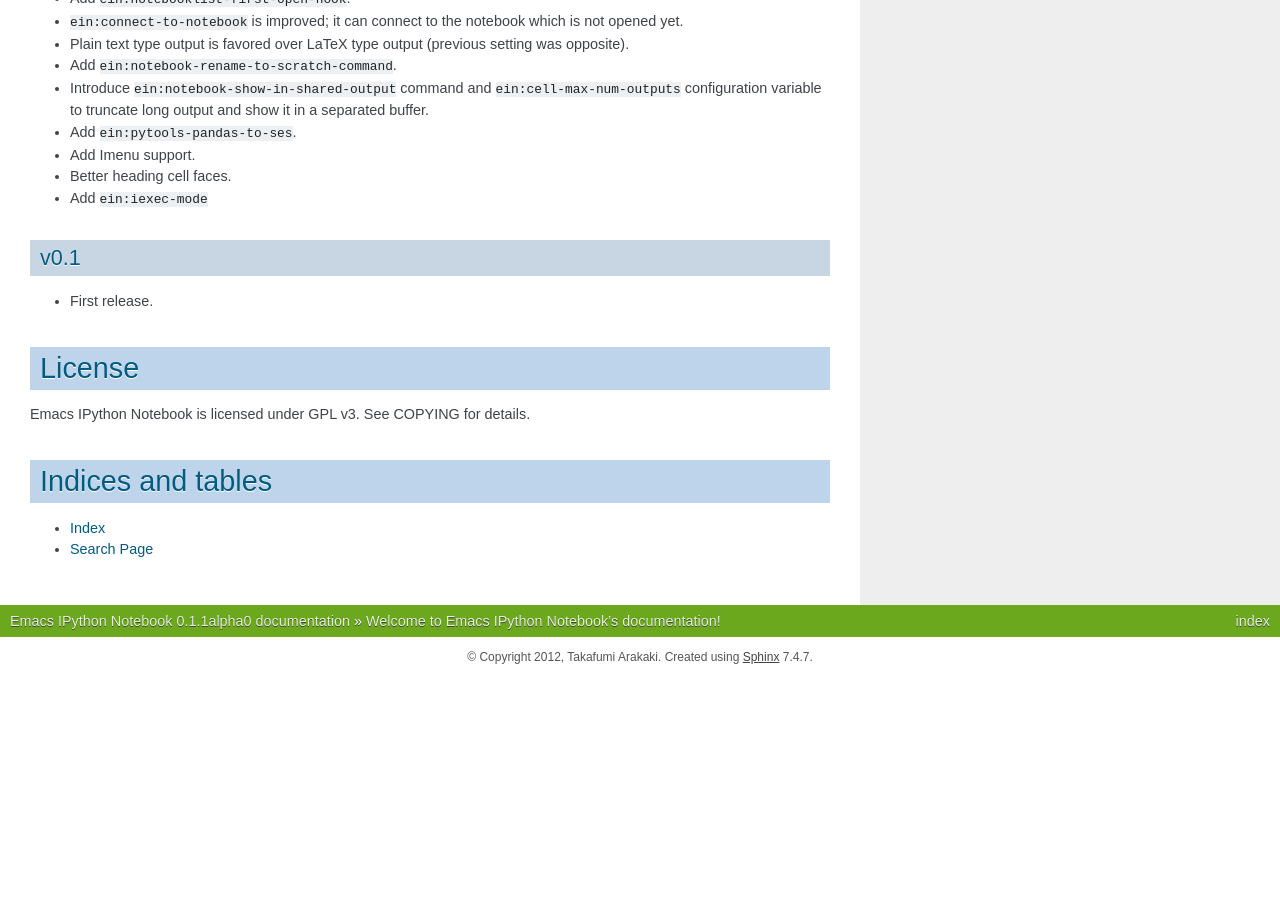
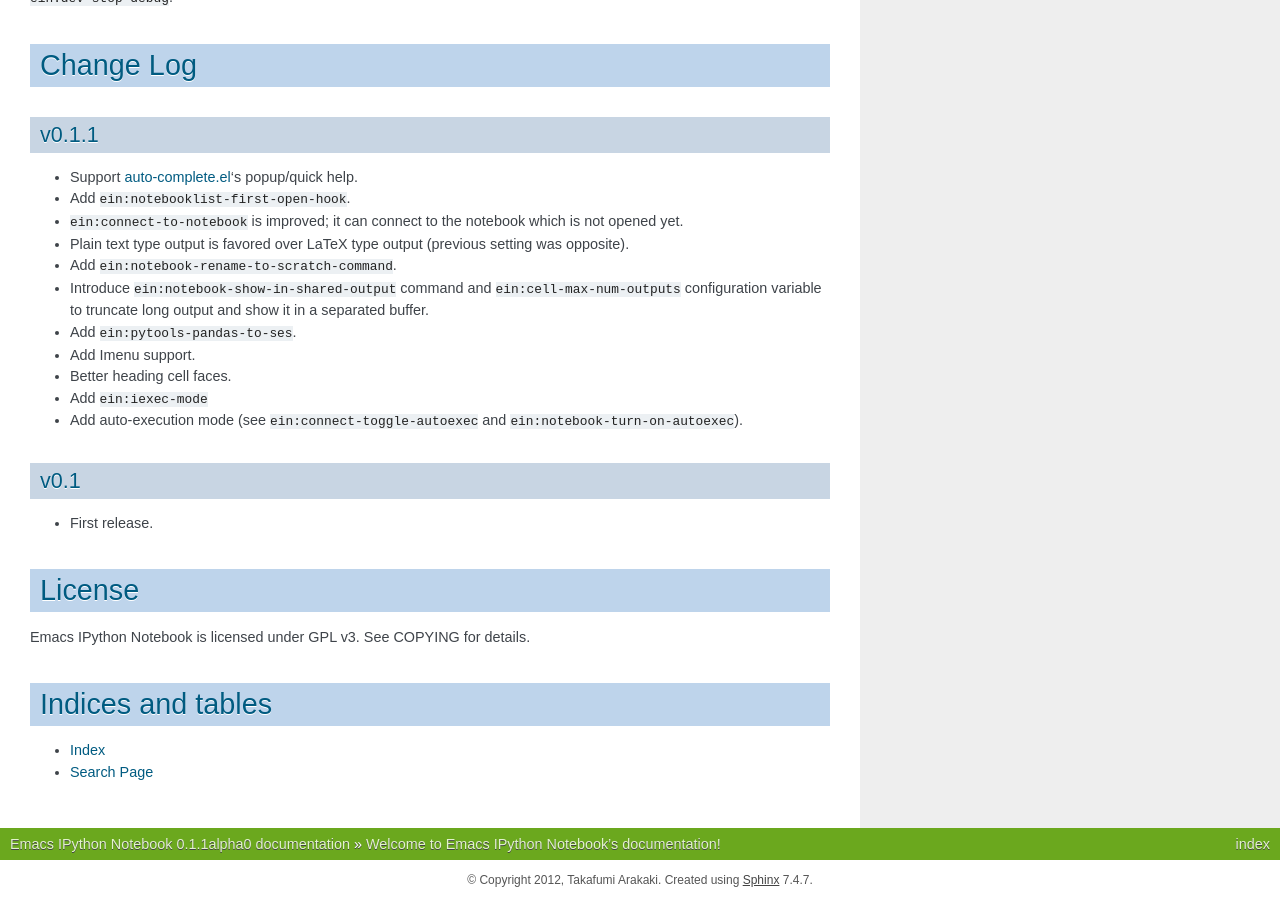
Before and after one commit to millejoh/emacs-ipython-notebook, a Sphinx documentation site: the page built from doc/source/index.rst, in a window 1280 px wide and 900 px high, scrolled down 12191 px. Built offline with Sphinx 7.4.7, drawn with Linux system fonts in a browser that asks for light colours; cross-references to code outside the pages are shown as plain code; before the commit the page ends 12868 px from its top, so only the background shows below that.

Commit message:
Added auto-execution document and change log

```diff
--- a/doc/source/index.rst
+++ b/doc/source/index.rst
@@ -304,6 +304,7 @@
 .. el:variable:: ein:notebook-console-args
 .. el:variable:: ein:cell-traceback-level
 .. el:variable:: ein:cell-max-num-outputs
+.. el:variable:: ein:cell-autoexec-prompt
 .. el:variable:: ein:scratch-notebook-name-template
 .. el:variable:: ein:iexec-delay
 
@@ -313,6 +314,7 @@
 .. el:variable:: ein:connect-run-command
 .. el:variable:: ein:connect-save-before-run
 .. el:variable:: ein:propagate-connect
+.. el:variable:: ein:connect-aotoexec-lighter
 
 MuMaMo
 ^^^^^^
@@ -477,6 +479,9 @@
 * Add Imenu support.
 * Better heading cell faces.
 * Add :el:symbol:`ein:iexec-mode`
+* Add auto-execution mode
+  (see :el:symbol:`ein:connect-toggle-autoexec` and
+  :el:symbol:`ein:notebook-turn-on-autoexec`).
 
 
 v0.1
```
